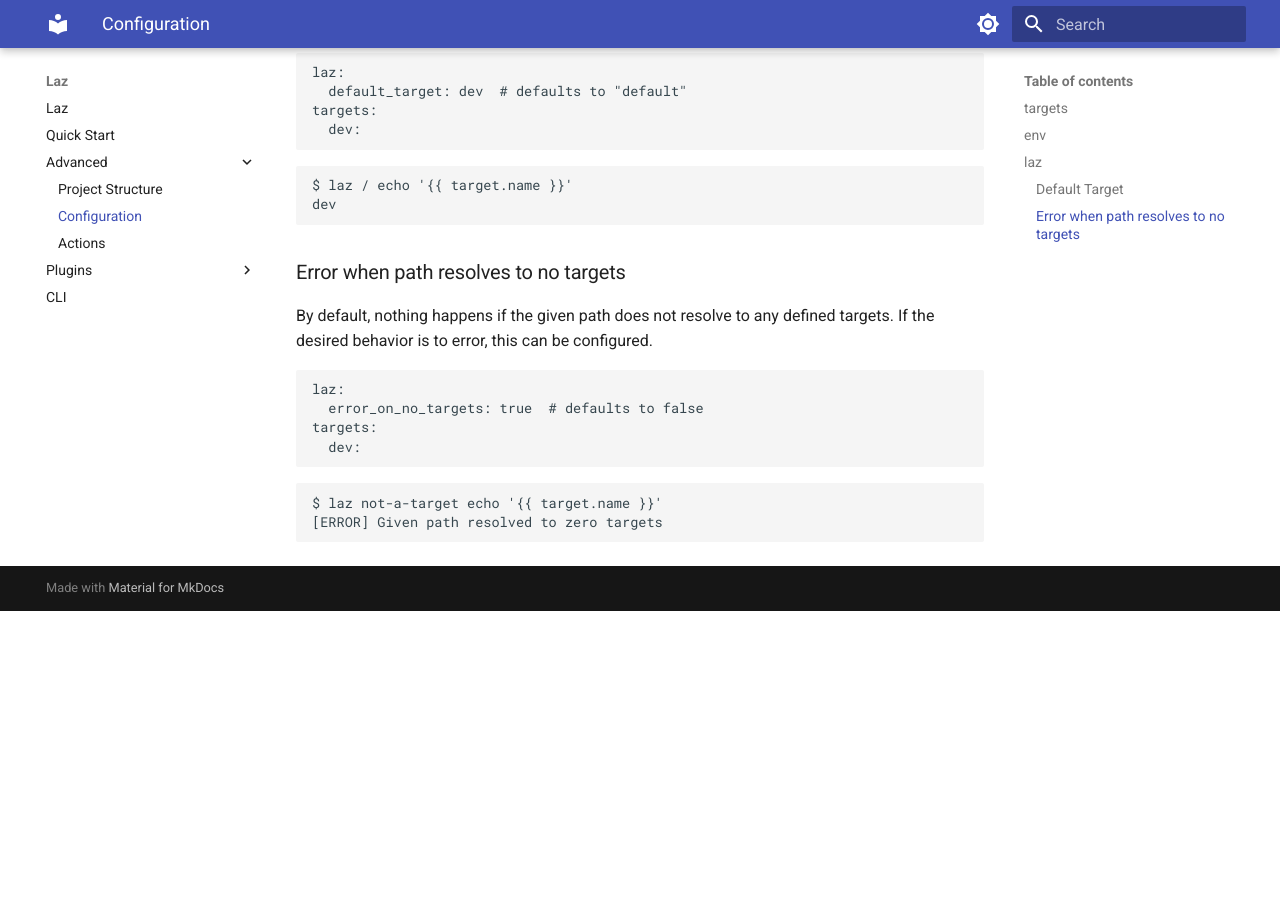
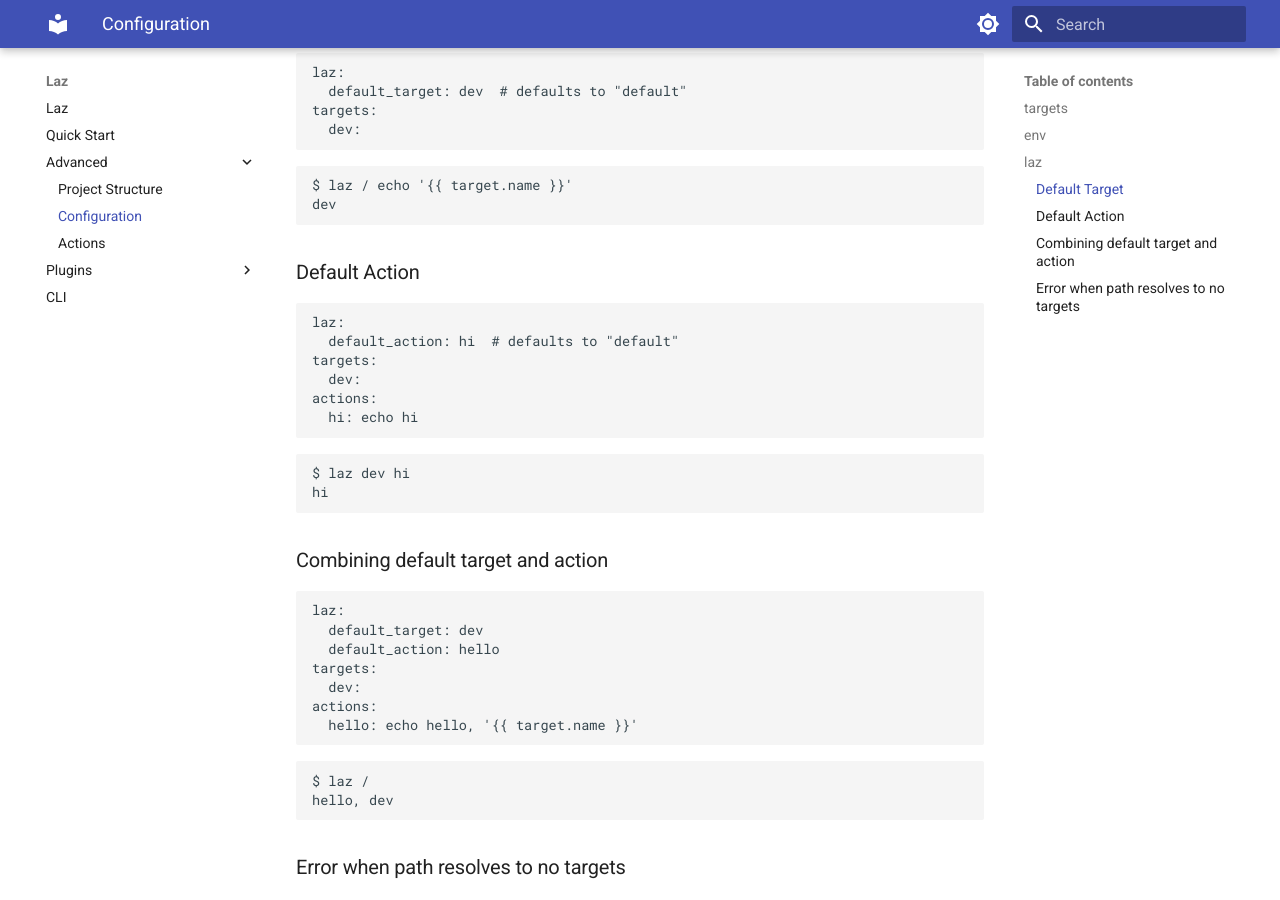
Before and after one commit to joshwycuff/py-laz, an MkDocs documentation site: the page built from docs/advanced/configuration.md, in a window 1280 px wide and 900 px high, scrolled down 1121 px. Built offline with MkDocs 1.6.1 and Material for MkDocs 9.7.7, drawn with Linux system fonts in a browser that asks for light colours; before the commit the page ends 1732 px from its top, so only the background shows below that.

Commit message:
fix: default action configuration

````diff
--- a/docs/advanced/configuration.md
+++ b/docs/advanced/configuration.md
@@ -64,6 +64,39 @@ $ laz / echo '{{ target.name }}'
 dev
 ```
 
+### Default Action
+
+```yaml
+laz:
+  default_action: hi  # defaults to "default"
+targets:
+  dev:
+actions:
+  hi: echo hi
+```
+
+```shell
+$ laz dev hi
+hi
+```
+
+### Combining default target and action
+
+```yaml
+laz:
+  default_target: dev
+  default_action: hello
+targets:
+  dev:
+actions:
+  hello: echo hello, '{{ target.name }}'
+```
+
+```shell
+$ laz /
+hello, dev
+```
+
 ### Error when path resolves to no targets
 
 By default, nothing happens if the given path does not resolve to any defined targets. If the
````
Also changed, not shown: docs/advanced/project_structure.md (+2 -1 lines), docs/quick_start.md (+8 -2 lines), 6 other files.
